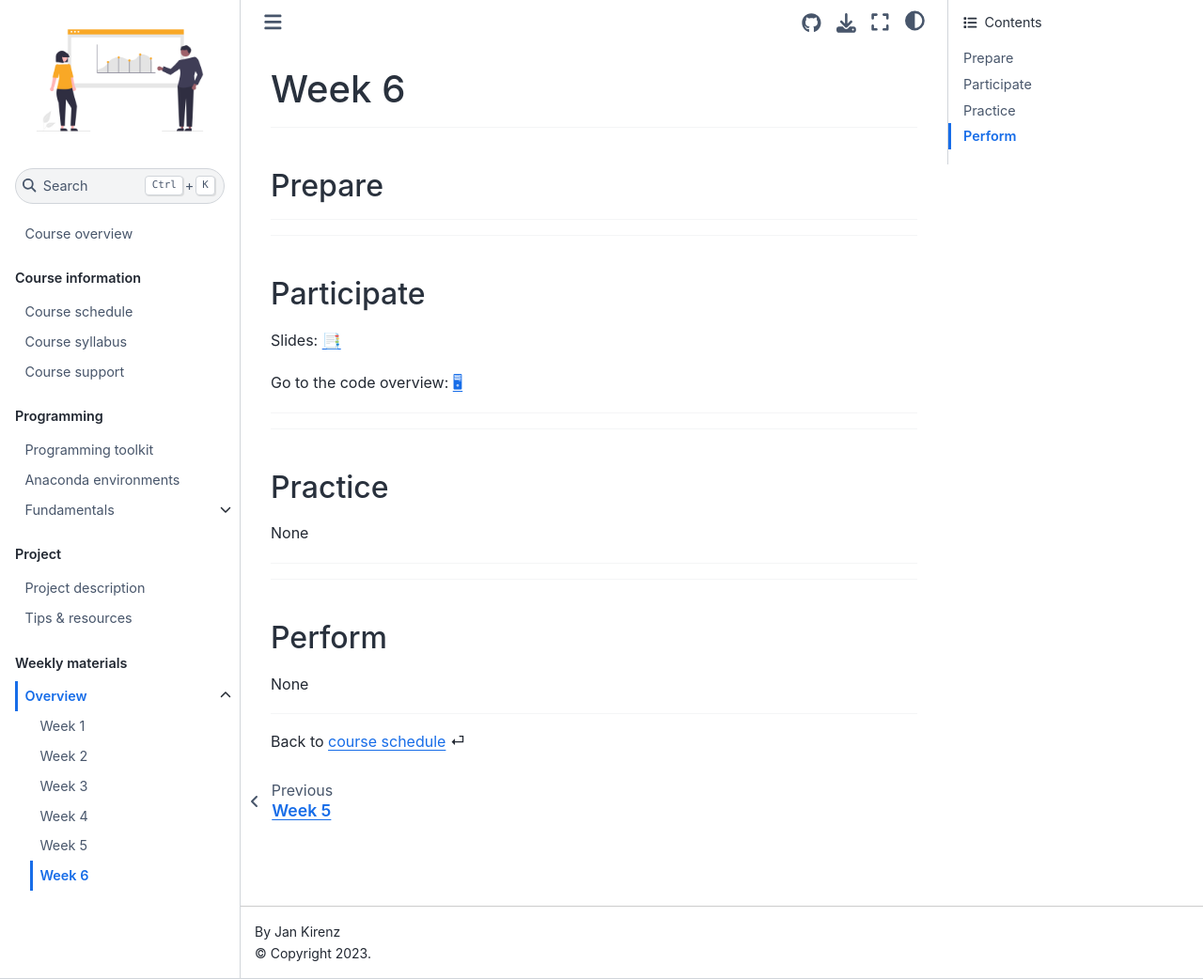
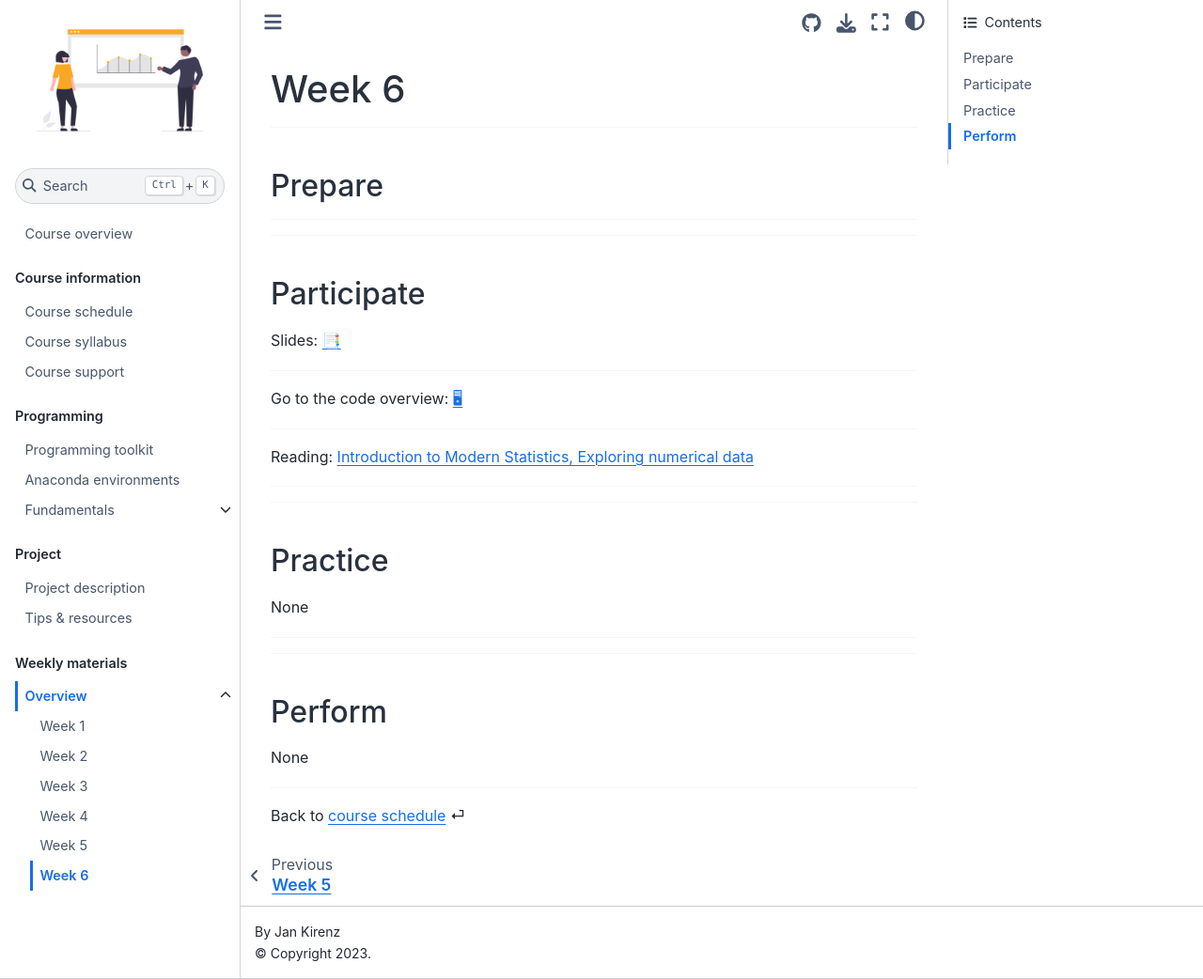
Before and after one commit to dst-ws22/website, a Jupyter Book: the page built from weeks/week6.md, in a window 1280 px wide and 1042 px high. Shown: the whole window at 94% size. Built offline with Jupyter Book 1.0.4 settings and Sphinx 7.4.7 and the Sphinx Book theme 1.1.4, drawn with Linux system fonts in a browser that asks for light colours; comment, search, counter and statistics services are not loaded.

Commit message:
Update week6.md

```diff
--- a/weeks/week6.md
+++ b/weeks/week6.md
@@ -19,7 +19,13 @@
 
 Slides: [📑](https://drive.google.com/file/d/107DDVHkN56SBL6xpTxZoc6kFkpcW7Jw6/view?usp=sharing)
 
+---
+
 Go to the code overview: [🖥](../code/code-overview.md)
+
+---
+
+Reading: [Introduction to Modern Statistics, Exploring numerical data](https://openintro-ims.netlify.app/explore-numerical.html)
 
 
 ---
```
